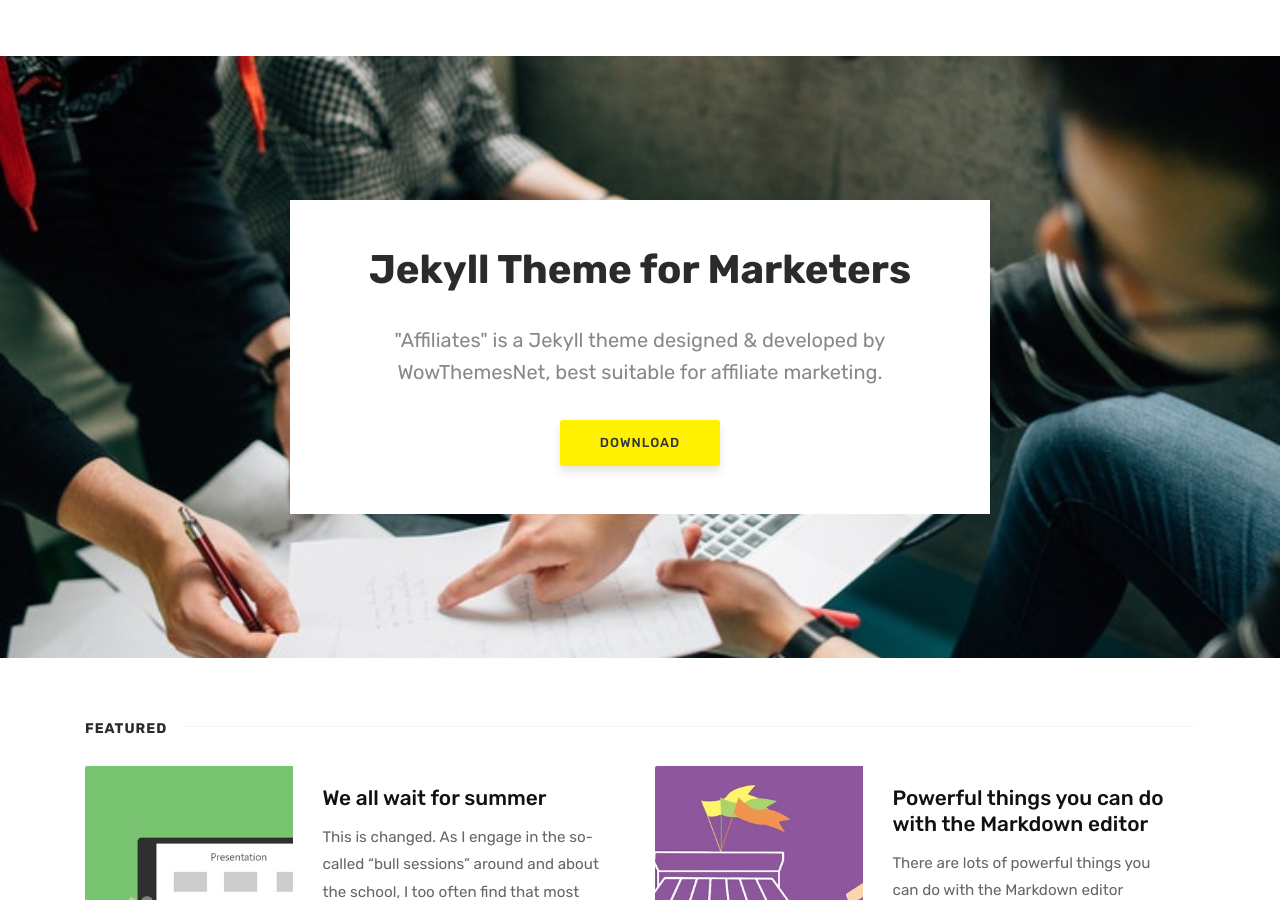
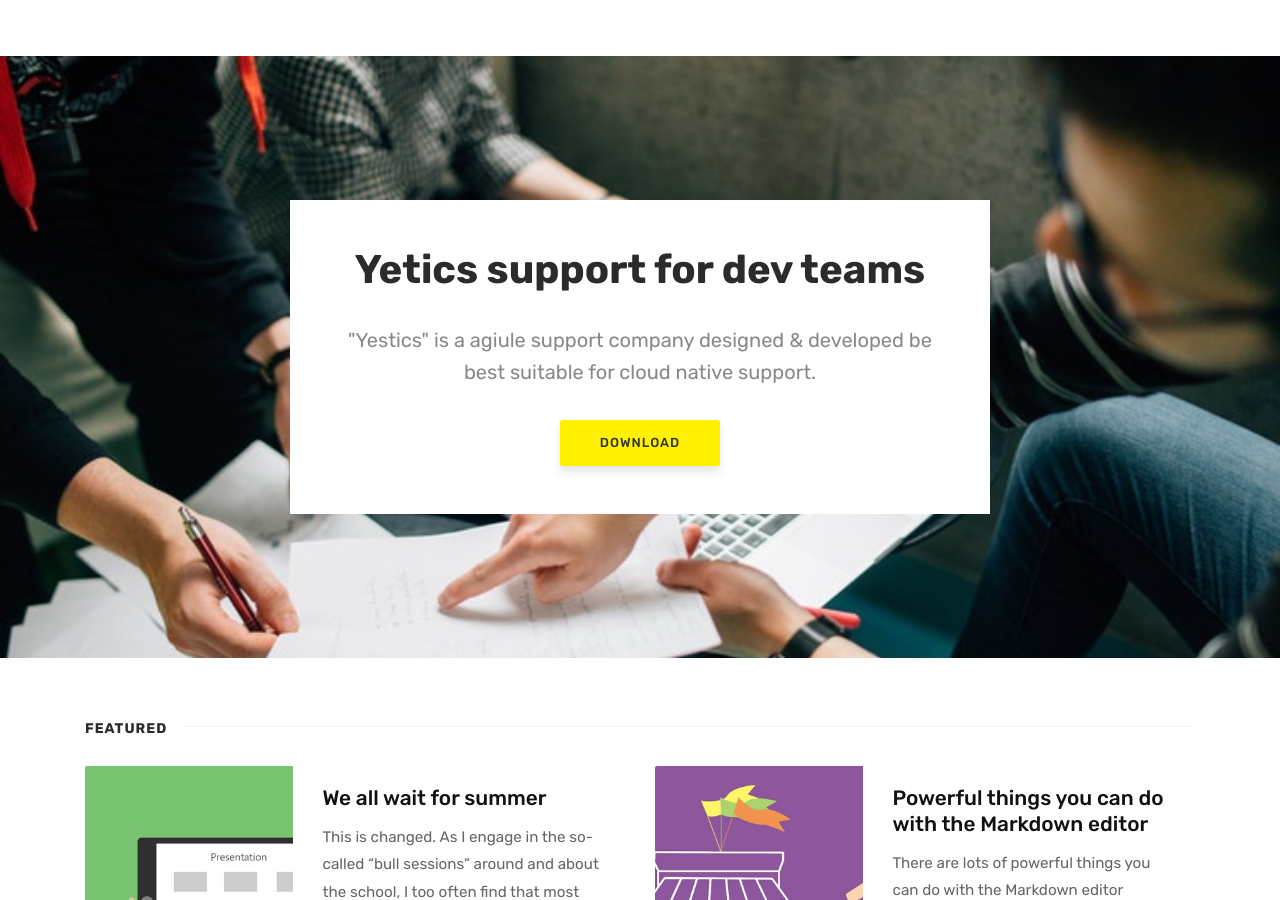
Before and after one commit to yetics/yetics.github.io, a Jekyll site: the page built from index.html, in a window 1280 px wide and 900 px high. Built offline with Jekyll 4.4.1, drawn with Linux system fonts in a browser that asks for light colours; the list of posts is cut into pages by our own code; comment, search, counter and statistics services are not loaded.

Commit message:
Updated jekyll theme

```diff
--- a/index.html
+++ b/index.html
@@ -7,8 +7,8 @@
 ================================================== -->
 <section class="intro full-width">
     <div class="wrapintro">
-        <h1>Jekyll Theme for Marketers</h1>
-        <h2 class="lead">"Affiliates" is a Jekyll theme designed & developed by WowThemesNet, best suitable for affiliate marketing.</h2>
+        <h1>Yetics support for dev teams</h1>
+        <h2 class="lead">"Yestics" is a agiule support company designed & developed  be best suitable for cloud native support.</h2>
         <a href="https://github.com/wowthemesnet/affiliates-jekyll-theme/archive/master.zip" class="btn">Download</a>
     </div>
 </section>
```
